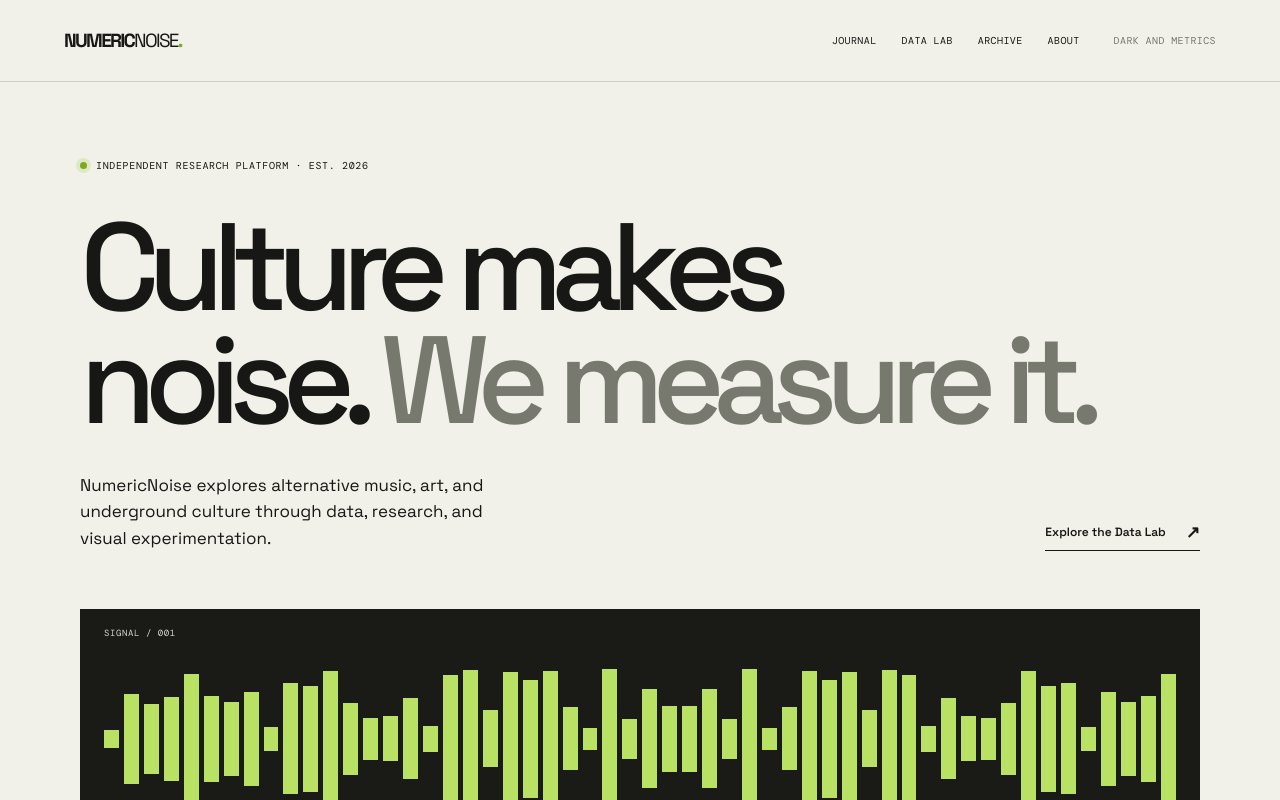
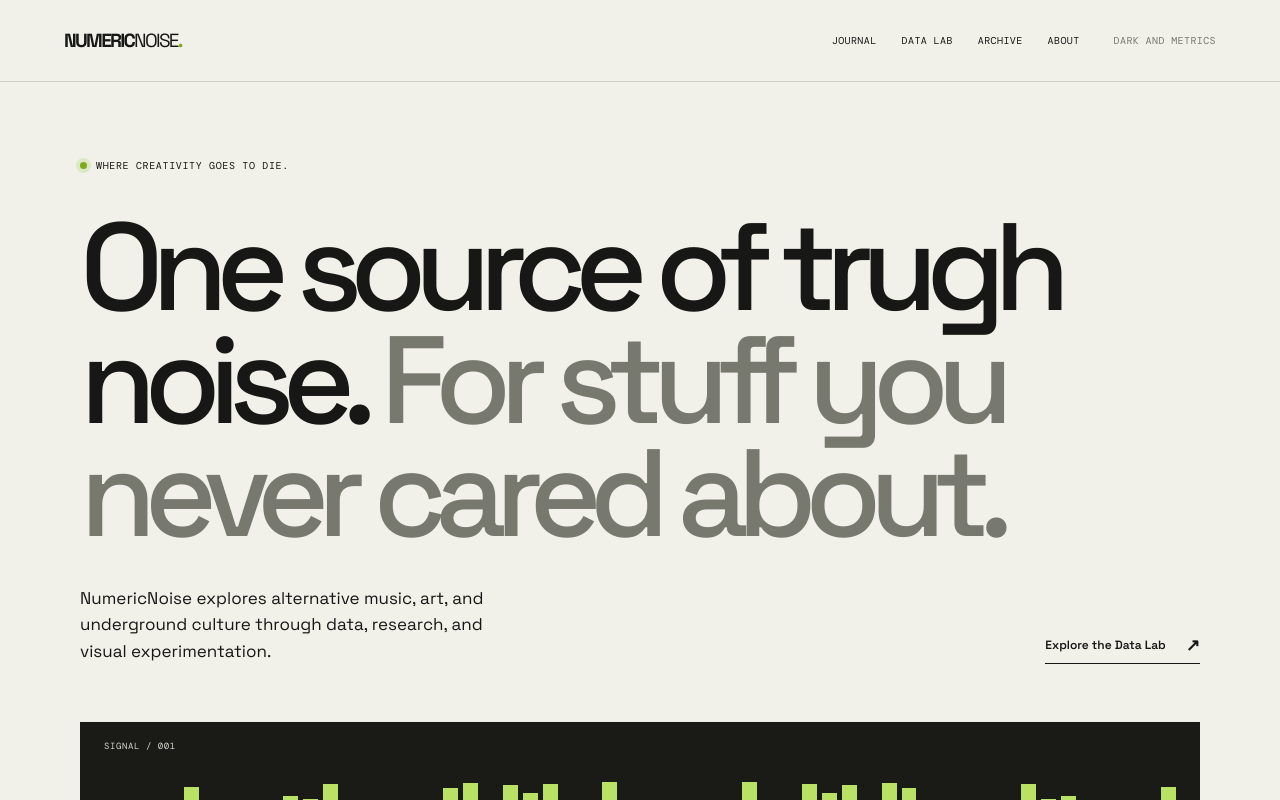
Before and after one commit to atanasovicaleksandar/numericnoise, a Next.js app: page / in a window 1280 px wide. Shown: the top 800 px of the page. Built offline with nearby package versions, Linux system fonts and the light colour scheme.

Commit message:
Update page.tsx

```diff
--- a/src/app/page.tsx
+++ b/src/app/page.tsx
@@ -31,8 +31,8 @@ export default function HomePage() {
   return (
     <>
       <section className="hero section-wrap">
-        <div className="eyebrow"><span className="signal-dot" /> INDEPENDENT RESEARCH PLATFORM · EST. 2026</div>
-        <h1>Culture makes<br />noise. <span>We measure it.</span></h1>
+        <div className="eyebrow"><span className="signal-dot" /> Where creativity goes to die.</div>
+        <h1>One source of trugh<br />noise. <span>For stuff you never cared about.</span></h1>
         <div className="hero-bottom">
           <p className="hero-intro">
             NumericNoise explores alternative music, art, and underground
```
